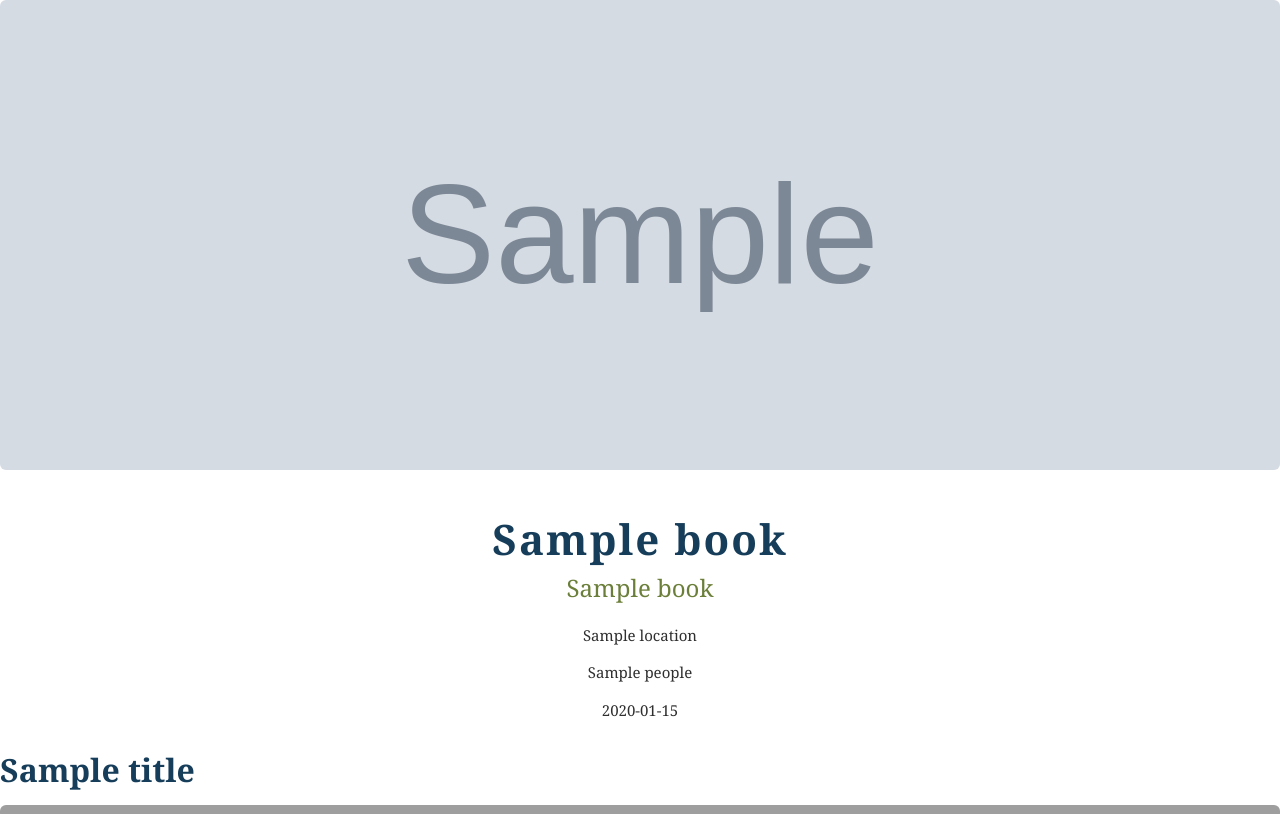
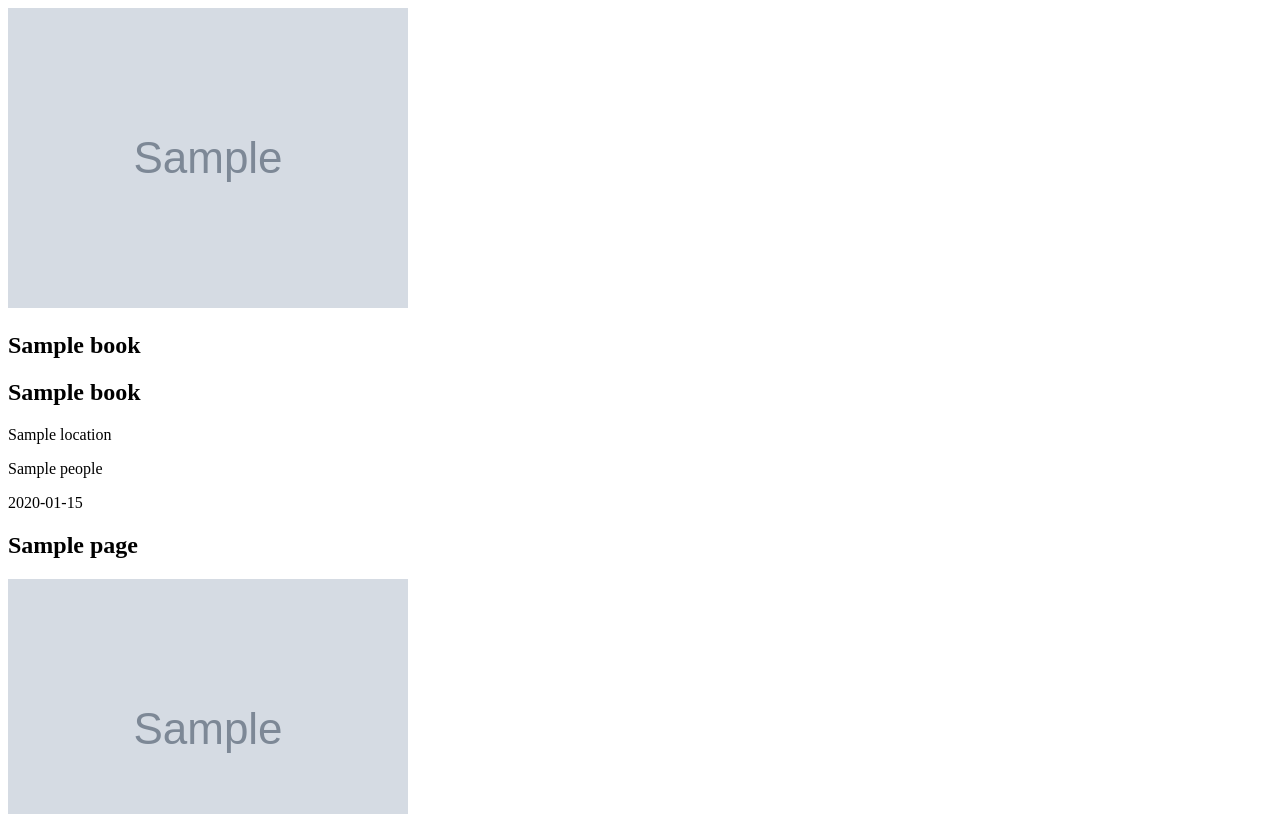
Before and after one commit to legemasim-tech/kreta2026, a Python web app: template templates/book.html in a window 1280 px wide. Shown: the top 814 px of the page. Run offline with Jinja, Linux system fonts and the light colour scheme; the template is opened without the code that fills it: most values are stand-ins (such as "Sample title", 1, 10 or a date in 2020); grey boxes marked "Sample" are stand-in pictures; grey boxes are pictures that could not be loaded.

Commit message:
Kapitel 3 fertig

```diff
--- a/styles/style.css
+++ b/styles/style.css
@@ -7,91 +7,104 @@ body {
     font-family: Georgia, "Times New Roman", serif;
     color: #2f2f2f;
     margin: 0;
-  padding: 0;
 }
 
 .cover {
+    break-after: page;
     page-break-after: always;
     text-align: center;
 }
 
 .cover-image {
     width: 100%;
-  height: 470px;
+    height: 430px;
     object-fit: cover;
-  border-radius: 6px;
-}
-
-.cover-text {
-  margin-top: 28px;
+    border-radius: 8px;
 }
 
 .cover h1 {
-  font-size: 42px;
-  letter-spacing: 2px;
-  color: #163d59;
-  margin-bottom: 4px;
+    font-size: 48px;
+    letter-spacing: 3px;
+    color: #123c5c;
+    margin: 28px 0 4px 0;
 }
 
 .cover h2 {
     font-size: 24px;
     font-weight: normal;
-  color: #6b7f3a;
-  margin-top: 0;
+    color: #6f7e3d;
+    margin: 0 0 20px 0;
 }
 
-.cover p {
-  font-size: 15px;
-  line-height: 1.5;
+.subtitle {
+    font-size: 18px;
+    margin-bottom: 18px;
+}
+
+.persons {
+    font-size: 17px;
+    margin: 8px 0;
+}
+
+.dates {
+    font-size: 16px;
+    color: #777;
+    font-style: italic;
+    margin-top: 22px;
 }
 
 .page {
+    break-after: page;
     page-break-after: always;
 }
 
 .page h1 {
     font-size: 32px;
-  color: #163d59;
-  margin-bottom: 14px;
+    color: #123c5c;
+    margin-bottom: 12px;
 }
 
 .wide-image {
     width: 100%;
-  height: 230px;
+    height: 245px;
     object-fit: cover;
-  border-radius: 6px;
+    border-radius: 8px;
     margin-bottom: 18px;
 }
 
+.content h2 {
+    font-size: 21px;
+    color: #6f7e3d;
+    margin-top: 18px;
+    margin-bottom: 8px;
+}
+
+.content p,
+.content li {
+    font-size: 14.5px;
+    line-height: 1.6;
+}
+
 .content p {
-  font-size: 14.5px;
-  line-height: 1.55;
     text-align: justify;
 }
 
-.content h2 {
-  color: #6b7f3a;
-  font-size: 20px;
-  margin-top: 22px;
-  margin-bottom: 6px;
+.greek {
+    background: #eef5f8;
+    border-left: 5px solid #123c5c;
+    padding: 10px 16px;
+    border-radius: 4px;
+    margin: 16px 0;
 }
 
-.content ul {
-  font-size: 14.5px;
-  line-height: 1.55;
-}
-
-.greek {
-  border-left: 5px solid #163d59;
-  background: #eef5f8;
-  padding: 10px 14px;
-  margin: 18px 0;
+.greek h2 {
+    margin-top: 0;
 }
 
 blockquote {
-  margin: 18px 28px;
+    margin: 22px 30px;
+    padding-left: 18px;
+    border-left: 5px solid #d8c9a3;
+    color: #555;
     font-style: italic;
-  color: #555;
-  border-left: 4px solid #d8c9a3;
-  padding-left: 14px;
 }
--- a/templates/book.html
+++ b/templates/book.html
@@ -1,29 +1,71 @@
 <!DOCTYPE html>
 <html lang="de">
+
 <head>
     <meta charset="UTF-8">
-  <link rel="stylesheet" href="../styles/style.css">
+
+    <style>
+        {{ css|safe }}
+    </style>
+
 </head>
+
 <body>
 
+<!-- =========================
+     TITELSEITE
+========================= -->
+
 <section class="cover">
-  <img class="cover-image" src="../{{ images.cover }}">
+
+    <img class="cover-image" src="{{ cover_image }}">
+
     <div class="cover-text">
+
         <h1>{{ book.title }}</h1>
+
         <h2>{{ book.subtitle }}</h2>
-    <p>{{ book.location }}</p>
-    <p>{{ book.people }}</p>
-    <p>{{ book.dates }}</p>
+
+        <p class="subtitle">
+            {{ book.location }}
+        </p>
+
+        <p class="persons">
+            {{ book.people }}
+        </p>
+
+        <p class="dates">
+            {{ book.dates }}
+        </p>
+
     </div>
+
 </section>
 
+<!-- =========================
+     BUCHSEITEN
+========================= -->
+
+{% for page in pages %}
+
 <section class="page">
-  <h1>{{ title }}</h1>
-  <img class="wide-image" src="../{{ images.welcome }}">
+
+    <h1>{{ page.title }}</h1>
+
+    {% if page.image %}
+    <img class="wide-image" src="{{ page.image }}">
+    {% endif %}
+
     <div class="content">
-    {{ text|safe }}
+
+        {{ page.text|safe }}
+
     </div>
+
 </section>
 
+{% endfor %}
+
 </body>
+
 </html>
```
Also changed, not shown: content/01_willkommen.py (added, +56 -0 lines), content/02_sfinari.py (added, +50 -0 lines), content/03_kissamos.py (added, +65 -0 lines), content/willkommen.py (deleted, +0 -38 lines), main.py (+57 -21 lines), images/Kissamos_Kreta_Griechenland.webp (added), 1 other file. Lines whose indentation alone changed are shown as unchanged.
